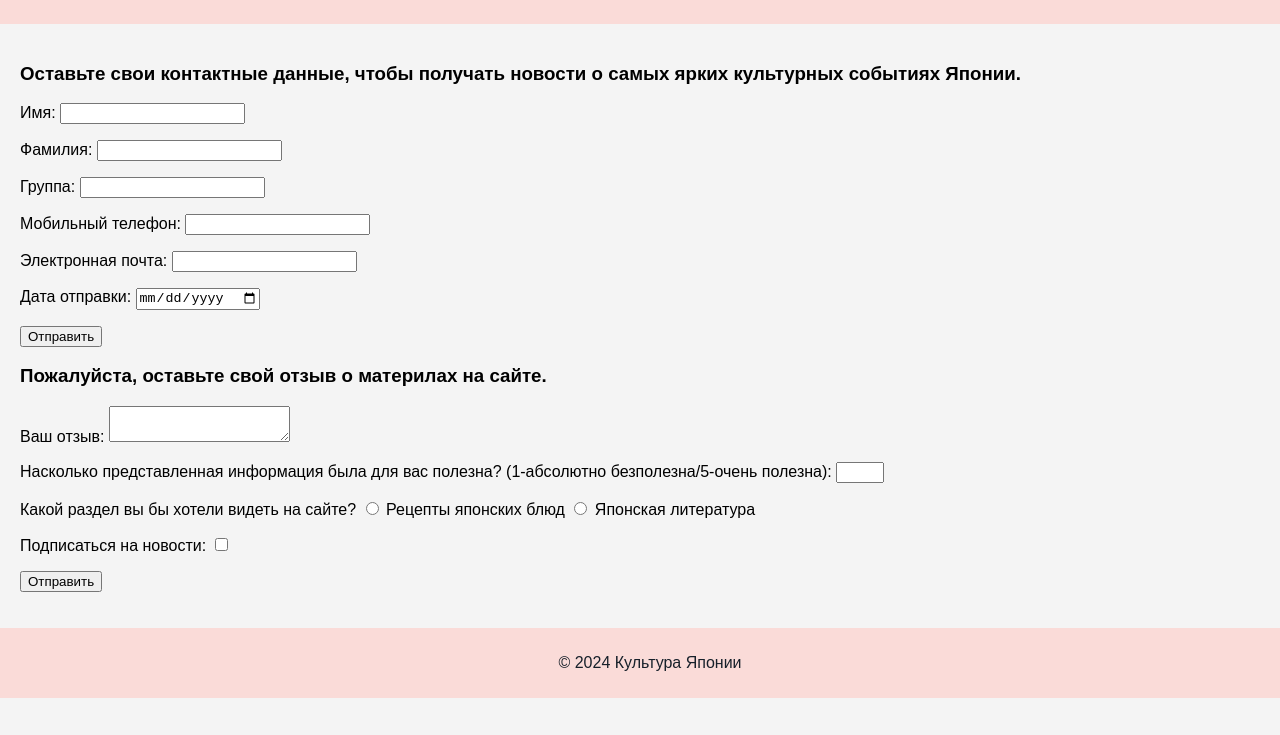
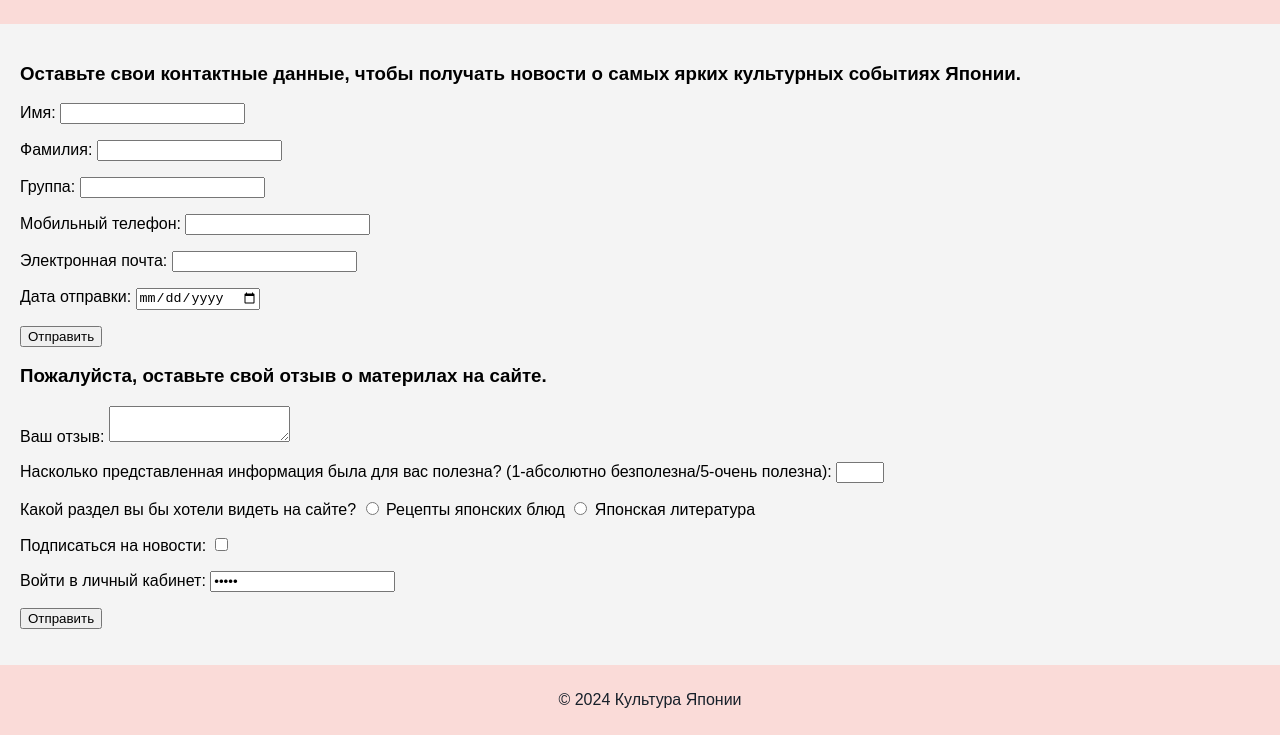
Before and after one commit to MaryCraft/Japaneseculture, a plain HTML site: page contact.html in a window 1280 px wide. Shown: the part 110-845 px from the top of the page. Before the commit the page ends 808 px from the top, so only its background shows below. Drawn offline with Linux system fonts and the light colour scheme.

Commit message:
contacts fixed2

```diff
--- a/contact.html
+++ b/contact.html
@@ -65,6 +65,8 @@
            <p> <label for="subscribe">Подписаться на новости:</label>
             <input type="checkbox" id="subscribe" name="subscribe" value="yes"> </p>
 
+            <p>Войти в личный кабинет: <input type="password" name="password"  value="12345"> </p>
+
             <p> <input type="hidden" name="source" value="contact_form">
             <input type="submit" value="Отправить"> </p>
         </form>
```
